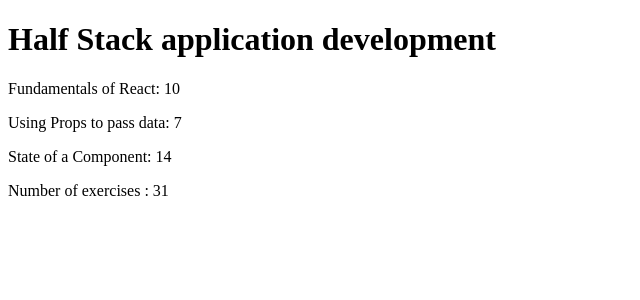
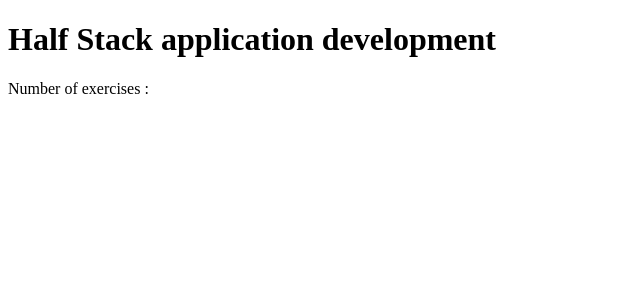
Before and after one commit to mozeago/Javascript-Full-Stack-open-course, a React (Vite) app in the folder part1/: page / in a window 1280 px wide. Shown: the top 300 px of the page, without its empty margins (0-640 px from the left). Built offline with nearby package versions, Linux system fonts and the light colour scheme.

Commit message:
1.5 step5

```diff
--- a/part1/src/App.jsx
+++ b/part1/src/App.jsx
@@ -4,26 +4,28 @@ import Total from './Total';
 const App = () => {
   // eslint-disable-next-line no-unused-vars
 
-  const course = 'Half Stack application development';
-  const part1 = {
+  const course = {
+    name: 'Half Stack application development',
+    parts: [
+      {
         name: 'Fundamentals of React: ',
         exercises: 10,
-  };
-  const part2 = {
+      },
+      {
         name: 'Using Props to pass data: ',
         exercises: 7,
-  };
-  const part3 = {
+      },
+      {
         name: 'State of a Component: ',
         exercises: 14,
+      },
+    ],
   };
   return (
     <div>
-      <Header name={course} />
-      <Content title={part1.name} exercises={part1.exercises} />
-      <Content title={part2.name} exercises={part2.exercises} />
-      <Content title={part3.name} exercises={part3.exercises} />
-      <Total total={part1.exercises + part2.exercises + part3.exercises} />
+      <Header name={course.name} />
+      <Content name={course.parts} />
+      <Total />
     </div>
   );
 };
--- a/part1/src/Content.jsx
+++ b/part1/src/Content.jsx
@@ -1,8 +1,8 @@
 import Part from './Part';
-const Content = (props) => {
+const Content = (parts) => {
   return (
     <>
-      <Part {...props} />
+      <Part {...parts} />
     </>
   );
 };
--- a/part1/src/Part.jsx
+++ b/part1/src/Part.jsx
@@ -1,9 +1,7 @@
-const Part = (props) => {
+const Part = (parts) => {
   return (
     <>
-      <p>
-        {props.title} {props.exercises}
-      </p>
+      <p></p>
     </>
   );
 };
```
Lines whose indentation alone changed are shown as unchanged.
